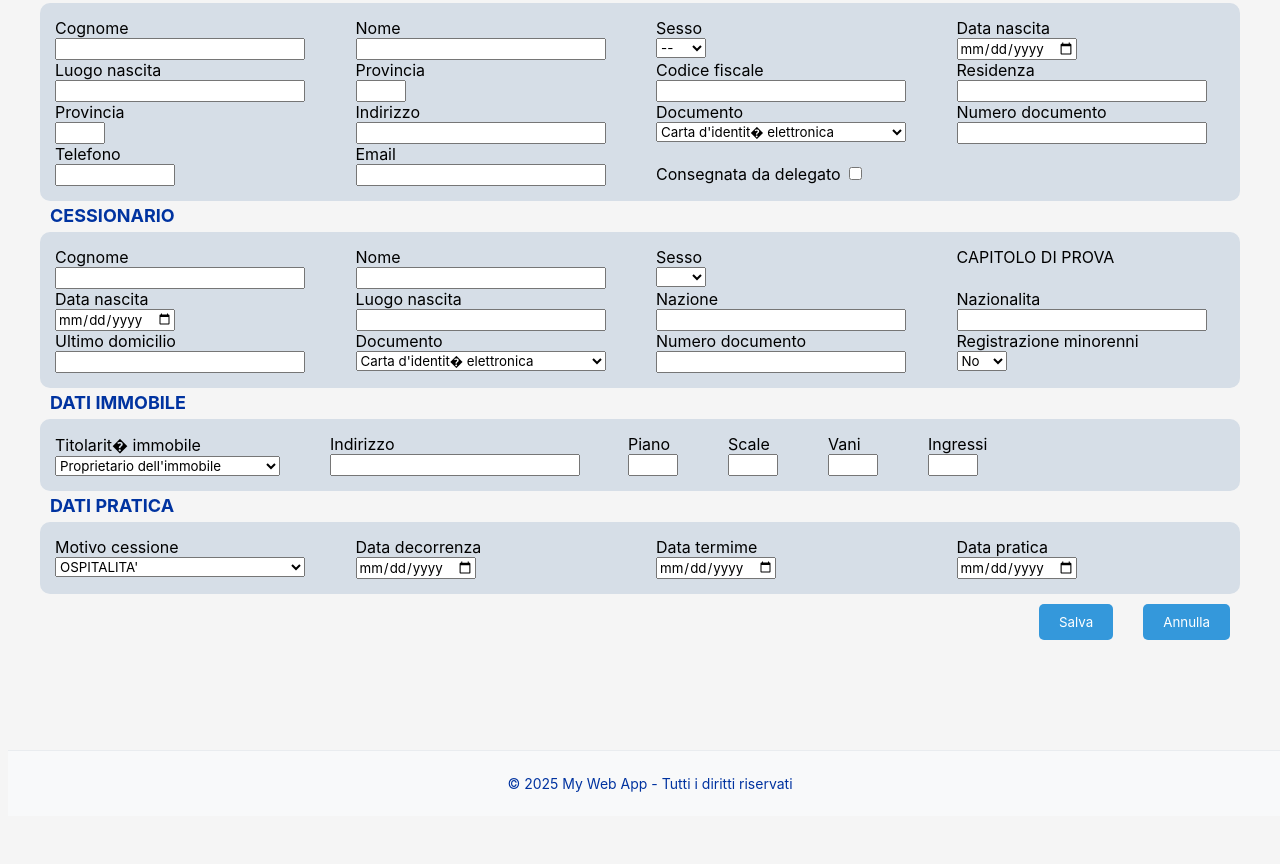
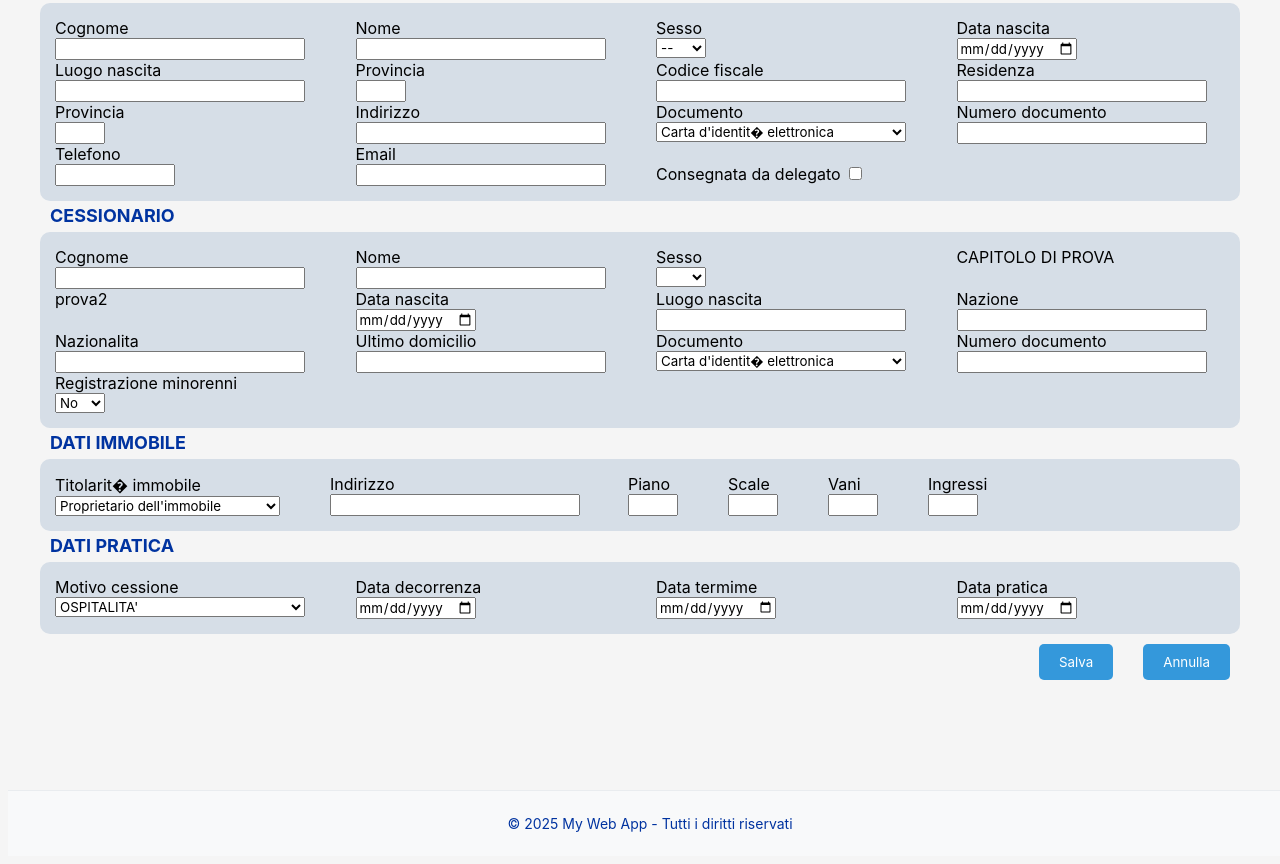
Before and after one commit to praticaff/Comunicazioni, a plain HTML site: page index.html in a window 1280 px wide. Shown: the part 82-946 px from the top of the page. Before the commit the page ends 906 px from the top, so only its background shows below. Drawn offline with Linux system fonts and the light colour scheme.

Commit message:
prova dopo rimzione account

```diff
--- a/index.html
+++ b/index.html
@@ -153,6 +153,7 @@
                         </div>
 <!--PROVA-->
 <div> CAPITOLO DI PROVA</div>
+<div>prova2</div>
                         <div class="form-group">
                             <label for="dataNascitaCessionario">Data nascita</label>
                             <input type="date" class="data" id="dataNascitaCessionario" name="dataNascitaCessionario" required />
```
